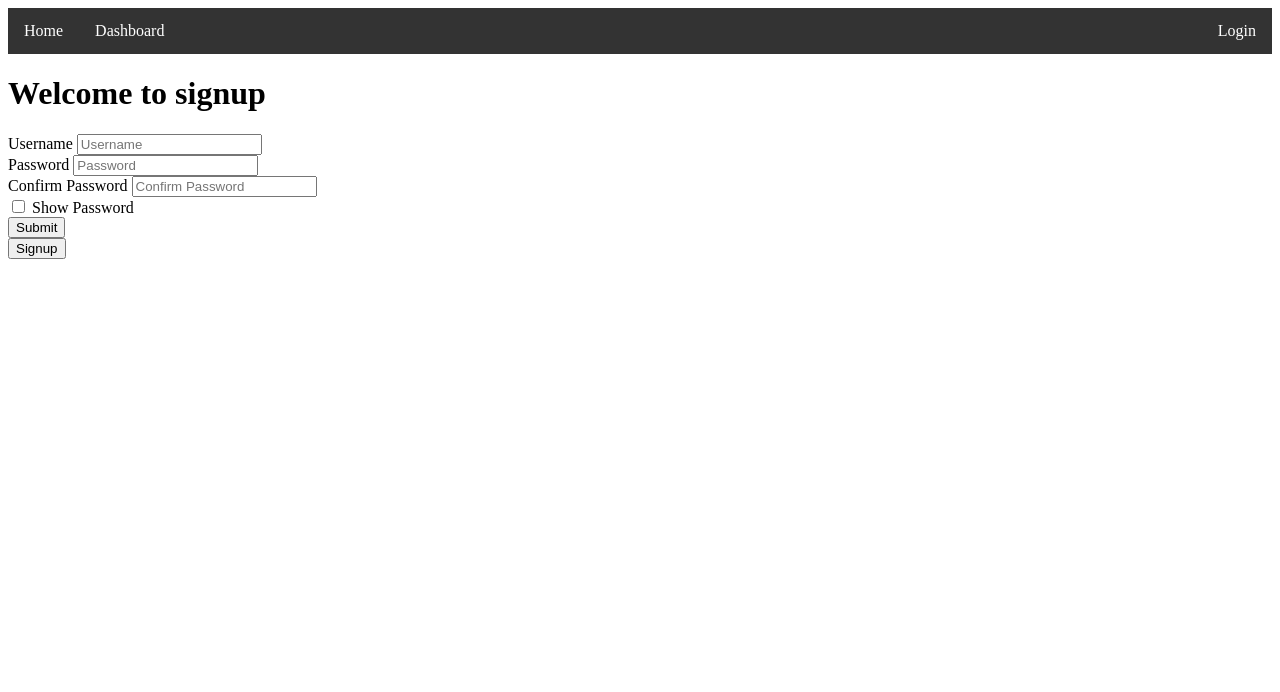
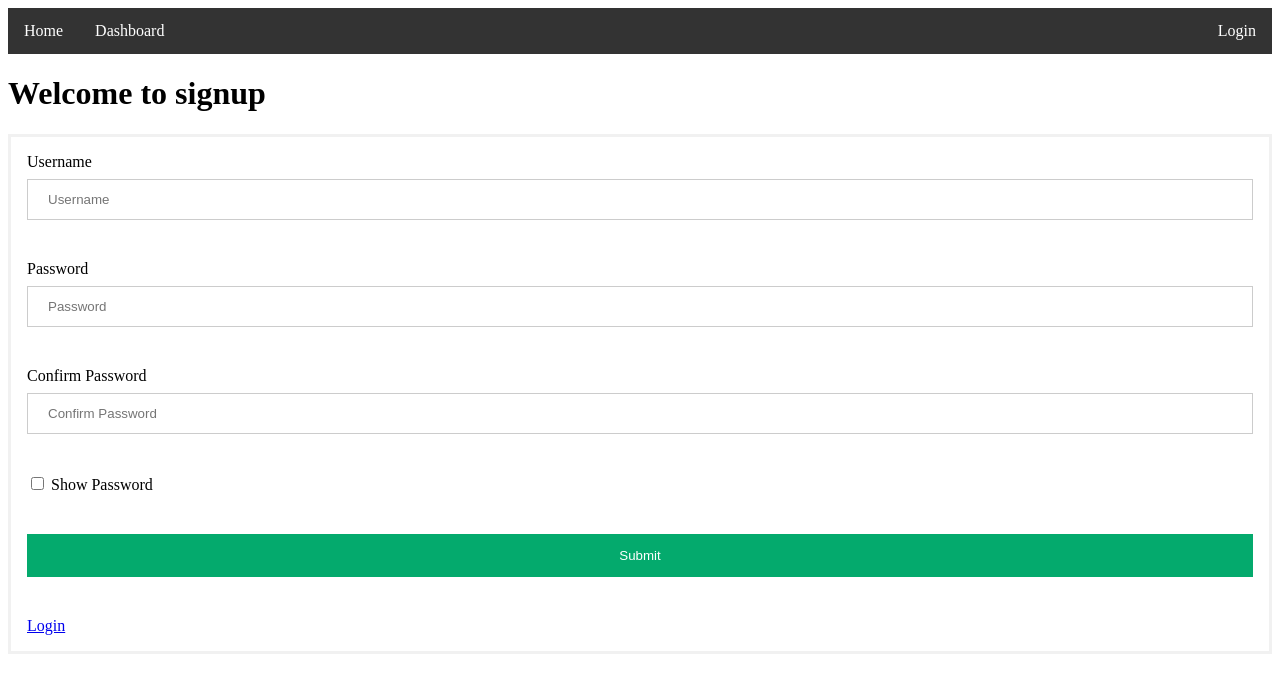
Before and after one commit to jakesmith-101/psychic-waffle, a SvelteKit app in the folder client/: page /user/signup in a window 1280 px wide. Shown: the top 692 px of the page. Built offline with nearby package versions, Linux system fonts and the light colour scheme; no server answers.

Commit message:
fix styling and redirects

```diff
--- a/client/src/routes/+layout.svelte
+++ b/client/src/routes/+layout.svelte
@@ -34,10 +34,6 @@
 <slot></slot>
 
 <style>
-    body {
-        margin: 0;
-    }
-
     ul {
         list-style-type: none;
         margin: 0;
--- a/client/src/routes/user/+layout.svelte
+++ /dev/null
@@ -1,42 +0,0 @@
-<slot></slot>
-
-<style>
-    /* Bordered form */
-    form {
-        border: 3px solid #f1f1f1;
-    }
-
-    /* Full-width inputs */
-    input[type='text'],
-    input[type='password'] {
-        width: 100%;
-        padding: 12px 20px;
-        margin: 8px 0;
-        display: inline-block;
-        border: 1px solid #ccc;
-        box-sizing: border-box;
-    }
-
-    /* Set a style for all buttons */
-    input[type='submit'],
-    button {
-        background-color: #04aa6d;
-        color: white;
-        padding: 14px 20px;
-        margin: 8px 0;
-        border: none;
-        cursor: pointer;
-        width: 100%;
-    }
-
-    /* Add a hover effect for buttons */
-    input[type='submit']:hover,
-    button:hover {
-        opacity: 0.8;
-    }
-
-    /* Add padding to containers */
-    form > div {
-        padding: 16px;
-    }
-</style>
--- a/client/src/routes/user/login/+page.svelte
+++ b/client/src/routes/user/login/+page.svelte
@@ -1,12 +1,6 @@
 <script lang="ts">
     let showPassword = false;
     $: password = showPassword ? 'text' : 'password';
-
-    const button = document.getElementById('signup');
-    if (button)
-        button.onclick = function () {
-            location.href = '/user/signup';
-        };
 </script>
 
 <h1>Welcome to login</h1>
@@ -24,6 +18,45 @@
         <input type="submit" aria-label="login" />
     </div>
     <div>
-        <button id="signup">Signup</button>
+        <a href="/user/signup">Signup</a>
     </div>
 </form>
+
+<style>
+    /* Bordered form */
+    form {
+        border: 3px solid #f1f1f1;
+    }
+
+    /* Full-width inputs */
+    input[type='text'],
+    input[type='password'] {
+        width: 100%;
+        padding: 12px 20px;
+        margin: 8px 0;
+        display: inline-block;
+        border: 1px solid #ccc;
+        box-sizing: border-box;
+    }
+
+    /* Set a style for all buttons */
+    input[type='submit'] {
+        background-color: #04aa6d;
+        color: white;
+        padding: 14px 20px;
+        margin: 8px 0;
+        border: none;
+        cursor: pointer;
+        width: 100%;
+    }
+
+    /* Add a hover effect for buttons */
+    input[type='submit']:hover {
+        opacity: 0.8;
+    }
+
+    /* Add padding to containers */
+    form > div {
+        padding: 16px;
+    }
+</style>
--- a/client/src/routes/user/logout/+page.svelte
+++ b/client/src/routes/user/logout/+page.svelte
@@ -3,3 +3,31 @@
         <input type="submit" aria-label="logout" />
     </div>
 </form>
+
+<style>
+    /* Bordered form */
+    form {
+        border: 3px solid #f1f1f1;
+    }
+
+    /* Set a style for all buttons */
+    input[type='submit'] {
+        background-color: #04aa6d;
+        color: white;
+        padding: 14px 20px;
+        margin: 8px 0;
+        border: none;
+        cursor: pointer;
+        width: 100%;
+    }
+
+    /* Add a hover effect for buttons */
+    input[type='submit']:hover {
+        opacity: 0.8;
+    }
+
+    /* Add padding to containers */
+    form > div {
+        padding: 16px;
+    }
+</style>
--- a/client/src/routes/user/signup/+page.svelte
+++ b/client/src/routes/user/signup/+page.svelte
@@ -1,12 +1,6 @@
 <script lang="ts">
     let showPassword = false;
     $: password = showPassword ? 'text' : 'password';
-
-    const button = document.getElementById('login');
-    if (button)
-        button.onclick = function () {
-            location.href = '/user/login';
-        };
 </script>
 
 <h1>Welcome to signup</h1>
@@ -38,6 +32,45 @@
         <input type="submit" />
     </div>
     <div>
-        <button id="login">Signup</button>
+        <a href="/user/login">Login</a>
     </div>
 </form>
+
+<style>
+    /* Bordered form */
+    form {
+        border: 3px solid #f1f1f1;
+    }
+
+    /* Full-width inputs */
+    input[type='text'],
+    input[type='password'] {
+        width: 100%;
+        padding: 12px 20px;
+        margin: 8px 0;
+        display: inline-block;
+        border: 1px solid #ccc;
+        box-sizing: border-box;
+    }
+
+    /* Set a style for all buttons */
+    input[type='submit'] {
+        background-color: #04aa6d;
+        color: white;
+        padding: 14px 20px;
+        margin: 8px 0;
+        border: none;
+        cursor: pointer;
+        width: 100%;
+    }
+
+    /* Add a hover effect for buttons */
+    input[type='submit']:hover {
+        opacity: 0.8;
+    }
+
+    /* Add padding to containers */
+    form > div {
+        padding: 16px;
+    }
+</style>
```
